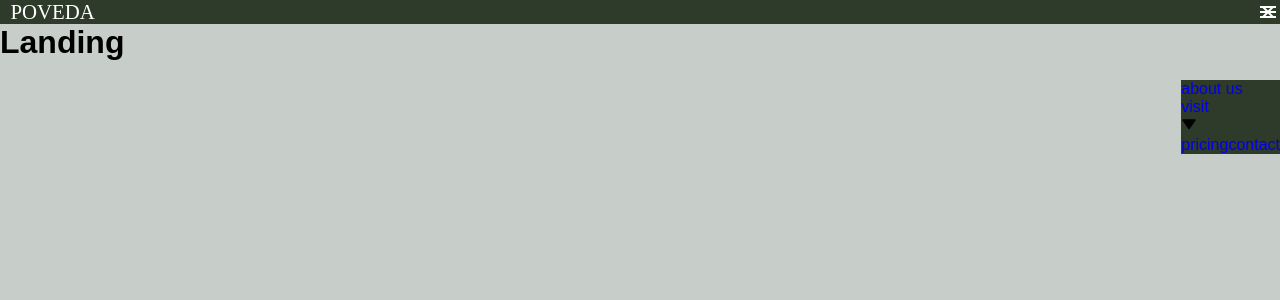
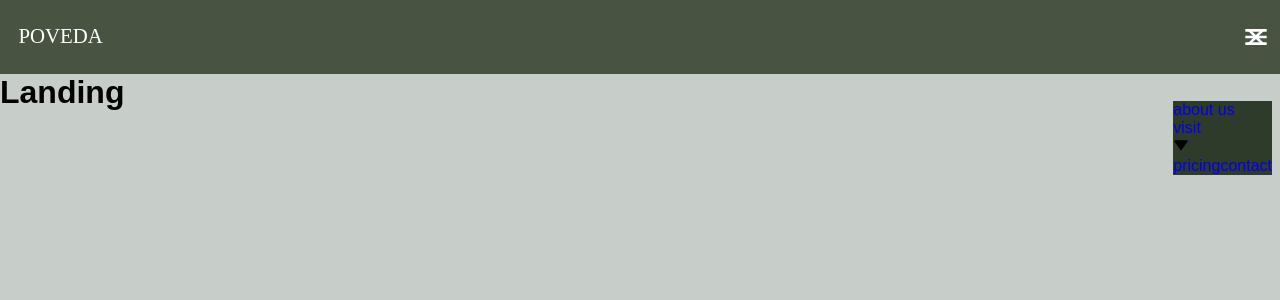
Before and after one commit to SutheeDev/react-poveda, a React (Vite) app in the folder client/: page / in a window 1280 px wide. Shown: the top 300 px of the page. Built offline with nearby package versions, Linux system fonts and the light colour scheme.

Commit message:
changed Nabvar bg-color / added padding to the Navbar

```diff
--- a/client/src/components/Navbar.jsx
+++ b/client/src/components/Navbar.jsx
@@ -45,10 +45,11 @@ const Navbar = () => {
 export default Navbar;
 
 const Wrapper = styled.nav`
-  background-color: var(--green-1);
+  background-color: var(--green-2);
   display: flex;
   justify-content: space-between;
   align-items: center;
+  padding: 1.3em 0.5em;
   .navlinks-container {
     display: flex;
     justify-content: space-between;
@@ -68,7 +69,7 @@ const Wrapper = styled.nav`
   .hamburger-open,
   .hamburger-close {
     color: var(--white);
-    font-size: 1.5rem;
+    font-size: 2rem;
     grid-area: 1/1;
     display: flex;
   }
```
